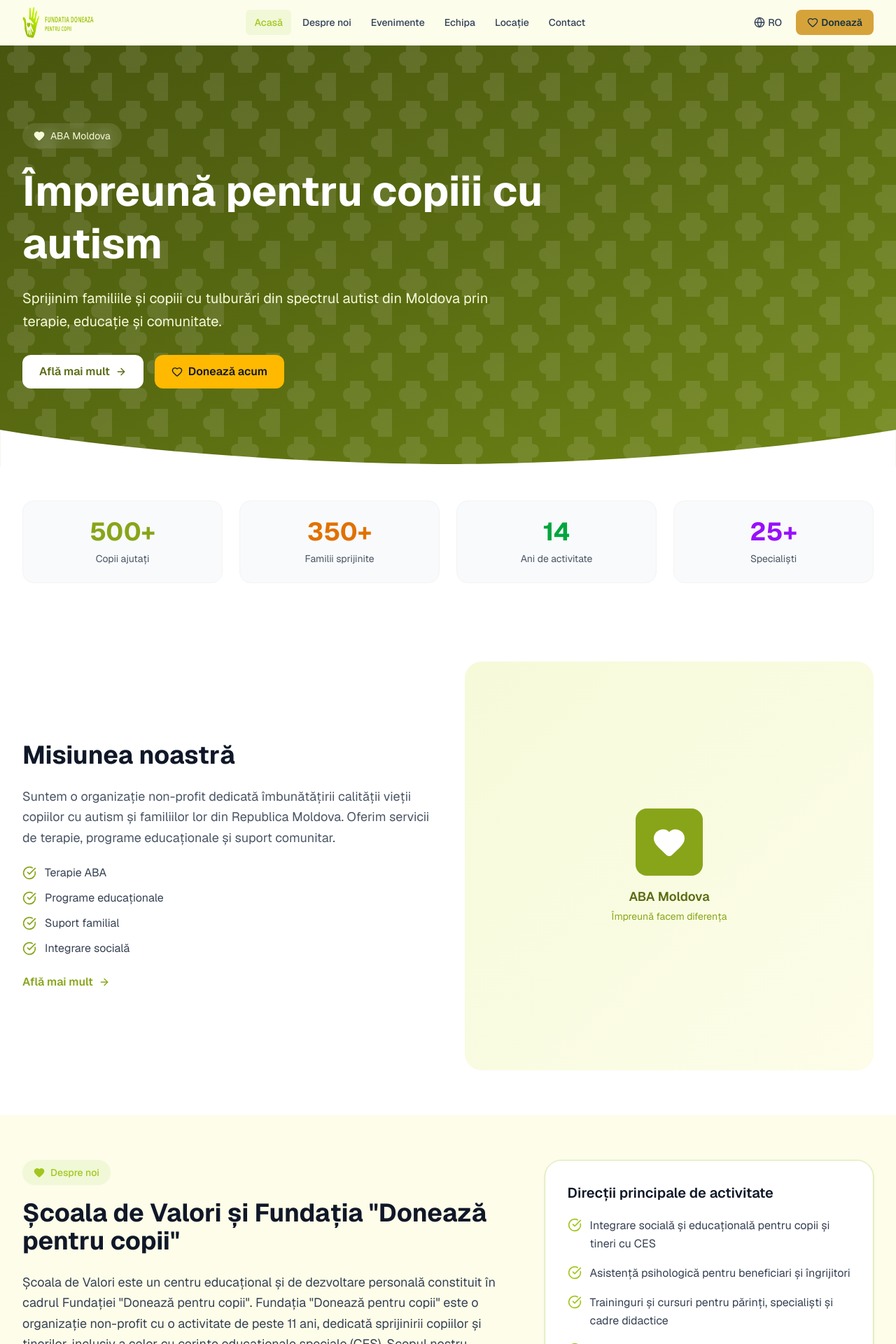
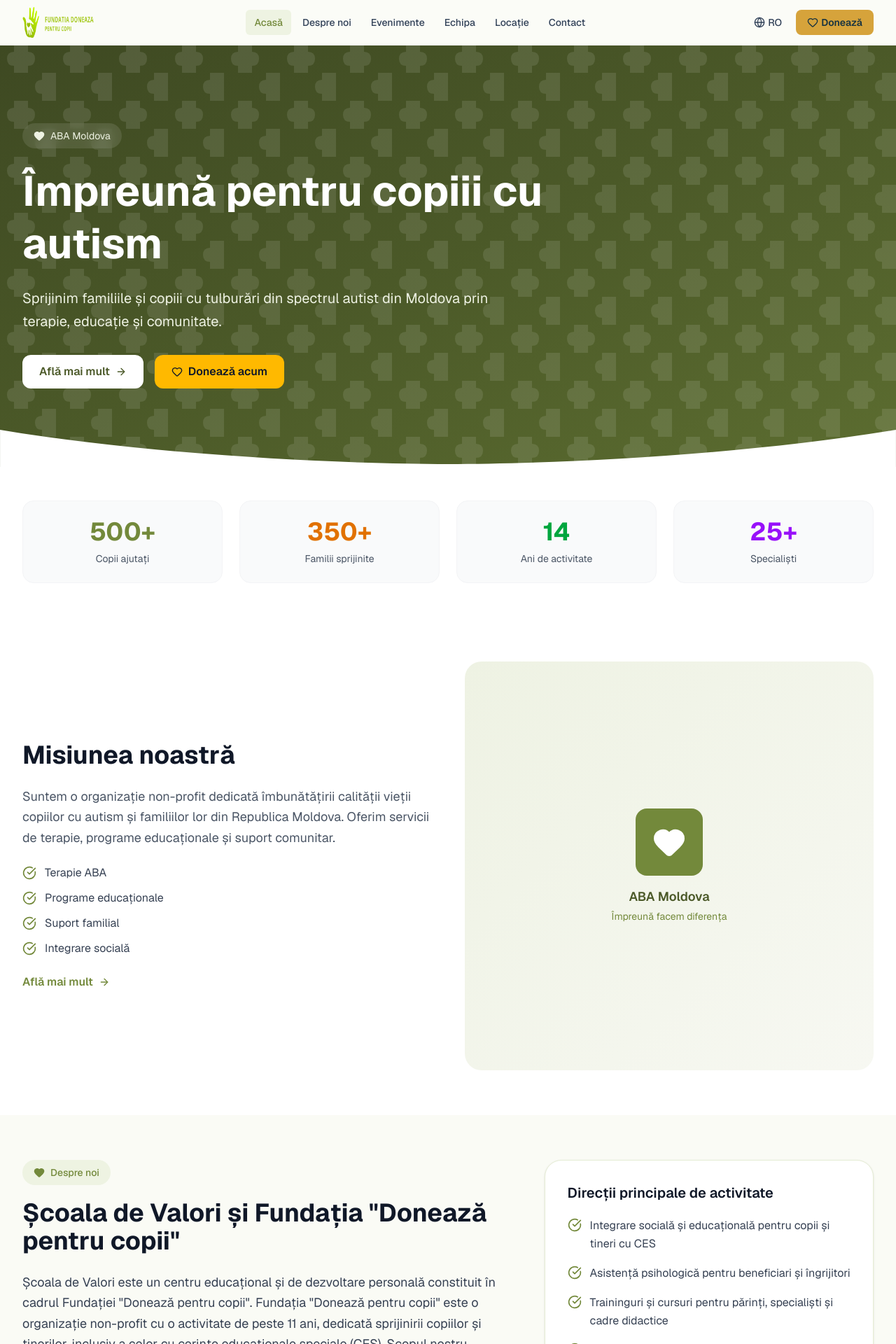
Before and after one commit to Gangureanu/charity, a Next.js app: page /ro in a window 1280 px wide. Shown: the top 1920 px of the page at 70% size. Built offline with nearby package versions, Linux system fonts and the light colour scheme.

Commit message:
Refine site palette to olive green

```diff
--- a/src/app/[locale]/contact/page.tsx
+++ b/src/app/[locale]/contact/page.tsx
@@ -66,21 +66,21 @@ export default function ContactPage() {
               <h2 className="text-2xl font-bold text-gray-900 mb-6">{infoTitle}</h2>
               <div className="space-y-5 text-gray-700">
                 <div className="flex items-start gap-3">
-                  <MapPin className="w-5 h-5 mt-1 shrink-0 text-[#a3c61e]" />
+                  <MapPin className="w-5 h-5 mt-1 shrink-0 text-[#73893b]" />
                   <div>
                     <p className="text-sm font-semibold text-gray-900">{addressLabel}</p>
                     <p className="mt-1 leading-relaxed">{address}</p>
                   </div>
                 </div>
                 <div className="flex items-start gap-3">
-                  <Phone className="w-5 h-5 mt-1 shrink-0 text-[#a3c61e]" />
+                  <Phone className="w-5 h-5 mt-1 shrink-0 text-[#73893b]" />
                   <div className="space-y-1">
                     <p className="text-sm font-semibold text-gray-900">{t("phone")}</p>
                     {phoneNumbers.map((phone) => (
                       <a
                         key={phone}
                         href={toTelHref(phone)}
-                        className="block hover:text-[#a3c61e] transition-colors"
+                        className="block hover:text-[#73893b] transition-colors"
                       >
                         {phone}
                       </a>
@@ -88,17 +88,17 @@ export default function ContactPage() {
                   </div>
                 </div>
                 <div className="flex items-start gap-3">
-                  <Mail className="w-5 h-5 mt-1 shrink-0 text-[#a3c61e]" />
+                  <Mail className="w-5 h-5 mt-1 shrink-0 text-[#73893b]" />
                   <div className="space-y-1">
                     <p className="text-sm font-semibold text-gray-900">{t("email")}</p>
-                    <a href={`mailto:${content?.site.email ?? "fundatiadpc@gmail.com"}`} className="block hover:text-[#a3c61e] transition-colors">
+                    <a href={`mailto:${content?.site.email ?? "fundatiadpc@gmail.com"}`} className="block hover:text-[#73893b] transition-colors">
                       {content?.site.email ?? "fundatiadpc@gmail.com"}
                     </a>
                   </div>
                 </div>
                 {content?.site.facebook && (
                   <div className="flex items-start gap-3">
-                    <div className="w-5 h-5 mt-1 shrink-0 rounded-full bg-[#a3c61e] text-[#314106] text-[11px] font-bold flex items-center justify-center">
+                    <div className="w-5 h-5 mt-1 shrink-0 rounded-full bg-[#73893b] text-white text-[11px] font-bold flex items-center justify-center">
                       f
                     </div>
                     <div className="space-y-1">
@@ -107,7 +107,7 @@ export default function ContactPage() {
                         href={content.site.facebook}
                         target="_blank"
                         rel="noopener noreferrer"
-                        className="block hover:text-[#a3c61e] transition-colors"
+                        className="block hover:text-[#73893b] transition-colors"
                       >
                         TenderHeartMD
                       </a>
--- a/src/app/[locale]/page.tsx
+++ b/src/app/[locale]/page.tsx
@@ -205,11 +205,11 @@ export default function HomePage() {
       </section>
 
       {/* ABOUT */}
-      <section className="py-16 bg-[#fdfde9]">
+      <section className="py-16 bg-[#fafbf5]">
         <div className="max-w-7xl mx-auto px-4 sm:px-6 lg:px-8">
           <div className="grid lg:grid-cols-[1.2fr_0.8fr] gap-10 items-start">
             <div>
-              <div className="inline-flex items-center gap-2 rounded-full bg-[#f1f8d7] px-4 py-2 text-sm font-medium text-[#a3c61e] mb-5">
+              <div className="inline-flex items-center gap-2 rounded-full bg-[#eef3e2] px-4 py-2 text-sm font-medium text-[#73893b] mb-5">
                 <Heart className="w-4 h-4" fill="currentColor" />
                 {aboutTitle}
               </div>
@@ -221,19 +221,19 @@ export default function HomePage() {
                   <p key={paragraph}>{paragraph}</p>
                 ))}
               </div>
-              <div className="mt-6 rounded-2xl border border-[#dce9ad] bg-white px-5 py-4 text-sm text-slate-600">
+              <div className="mt-6 rounded-2xl border border-[#e6edd5] bg-white px-5 py-4 text-sm text-slate-600">
                 {aboutDocsNote}
               </div>
             </div>
 
-            <div className="bg-white rounded-3xl border border-[#dce9ad] shadow-sm p-8">
+            <div className="bg-white rounded-3xl border border-[#e6edd5] shadow-sm p-8">
               <h3 className="text-xl font-semibold text-gray-900 mb-5">
                 {isRo ? "Direcții principale de activitate" : "Основные направления деятельности"}
               </h3>
               <ul className="space-y-4">
                 {aboutHighlights.map((item) => (
                   <li key={item} className="flex items-start gap-3">
-                    <CheckCircle className="w-5 h-5 mt-0.5 shrink-0 text-[#a3c61e]" />
+                    <CheckCircle className="w-5 h-5 mt-0.5 shrink-0 text-[#73893b]" />
                     <span className="text-gray-700 leading-relaxed">{item}</span>
                   </li>
                 ))}
--- a/src/app/globals.css
+++ b/src/app/globals.css
@@ -8,16 +8,16 @@
 @theme inline {
   --color-background: var(--background);
   --color-foreground: var(--foreground);
-  --color-blue-50: #fdfde9;
-  --color-blue-100: #f6fad9;
-  --color-blue-200: #ebf1b3;
-  --color-blue-300: #dce67f;
-  --color-blue-400: #c7d94a;
-  --color-blue-500: #a3c61e;
-  --color-blue-600: #88a519;
-  --color-blue-700: #6f8615;
-  --color-blue-800: #596b11;
-  --color-blue-900: #47550e;
+  --color-blue-50: #f7f8f2;
+  --color-blue-100: #eef2e3;
+  --color-blue-200: #dde6c6;
+  --color-blue-300: #c6d59d;
+  --color-blue-400: #a8bd6c;
+  --color-blue-500: #8ea84a;
+  --color-blue-600: #73893b;
+  --color-blue-700: #5c6d30;
+  --color-blue-800: #4b5928;
+  --color-blue-900: #3e4922;
   --font-sans: var(--font-geist-sans);
   --font-mono: var(--font-geist-mono);
 }
--- a/src/components/Footer.tsx
+++ b/src/components/Footer.tsx
@@ -36,14 +36,14 @@ export default function Footer() {
             <p className="text-[#c8ddd0] text-sm leading-relaxed">{tf("tagline")}</p>
             <div className="flex gap-3 mt-4">
               {content.site.facebook && (
-                <a href={content.site.facebook} target="_blank" rel="noopener noreferrer"
-                   className="w-9 h-9 bg-[#6f8615] rounded-full flex items-center justify-center hover:bg-[#a3c61e] transition-colors">
+                 <a href={content.site.facebook} target="_blank" rel="noopener noreferrer"
+                   className="w-9 h-9 bg-[#5c6d30] rounded-full flex items-center justify-center hover:bg-[#73893b] transition-colors">
                   f
                 </a>
               )}
               {content.site.instagram && (
-                <a href={content.site.instagram} target="_blank" rel="noopener noreferrer"
-                   className="w-9 h-9 bg-[#6f8615] rounded-full flex items-center justify-center hover:bg-[#a3c61e] transition-colors">
+                 <a href={content.site.instagram} target="_blank" rel="noopener noreferrer"
+                   className="w-9 h-9 bg-[#5c6d30] rounded-full flex items-center justify-center hover:bg-[#73893b] transition-colors">
                   ig
                 </a>
               )}
--- a/src/components/Navbar.tsx
+++ b/src/components/Navbar.tsx
@@ -49,8 +49,8 @@ export default function Navbar() {
     <nav
       className={`fixed top-0 left-0 right-0 z-50 transition-all duration-300 ${
         scrolled
-          ? "bg-[#fdfde9]/95 shadow-[0_12px_30px_rgba(163,198,30,0.16)] border-b border-[#dce9ad]"
-          : "bg-[#fdfde9]/90 backdrop-blur-sm border-b border-transparent"
+          ? "bg-white/95 shadow-[0_12px_30px_rgba(92,109,48,0.1)] border-b border-[#e6edd5]"
+          : "bg-[#fbfcf7]/90 backdrop-blur-sm border-b border-transparent"
       }`}
     >
       <div className="max-w-7xl mx-auto px-4 sm:px-6 lg:px-8">
@@ -75,8 +75,8 @@ export default function Navbar() {
                 href={link.href}
                 className={`px-3 py-2 rounded-md text-sm font-medium transition-colors ${
                   pathname === link.href
-                    ? "text-[#a3c61e] bg-[#f1f8d7]"
-                    : "text-slate-700 hover:text-[#a3c61e] hover:bg-[#f7fbeb]"
+                    ? "text-[#73893b] bg-[#eef3e2]"
+                    : "text-slate-700 hover:text-[#73893b] hover:bg-[#f6f8ef]"
                 }`}
               >
                 {link.label}
@@ -90,16 +90,16 @@ export default function Navbar() {
             <div className="relative" ref={langRef}>
               <button
                 onClick={() => setLangOpen(!langOpen)}
-                className="flex items-center gap-1 px-3 py-2 rounded-md text-sm font-medium text-slate-700 hover:text-[#a3c61e] hover:bg-[#f7fbeb] transition-colors"
+                className="flex items-center gap-1 px-3 py-2 rounded-md text-sm font-medium text-slate-700 hover:text-[#73893b] hover:bg-[#f6f8ef] transition-colors"
               >
                 <Globe className="w-4 h-4" />
                 <span className="uppercase">{locale}</span>
               </button>
               {langOpen && (
-                <div className="absolute right-0 mt-1 w-28 bg-white rounded-lg shadow-lg border border-[#dce9ad] overflow-hidden z-50">
+                <div className="absolute right-0 mt-1 w-28 bg-white rounded-lg shadow-lg border border-[#e6edd5] overflow-hidden z-50">
                   <Link
                     href={switchPath}
-                    className="flex items-center gap-2 px-4 py-2 text-sm text-slate-700 hover:bg-[#f7fbeb] hover:text-[#a3c61e]"
+                    className="flex items-center gap-2 px-4 py-2 text-sm text-slate-700 hover:bg-[#f6f8ef] hover:text-[#73893b]"
                     onClick={() => setLangOpen(false)}
                   >
                     <span className="font-medium uppercase">{otherLocale}</span>
@@ -121,7 +121,7 @@ export default function Navbar() {
             {/* Mobile menu button */}
             <button
               onClick={() => setMobileOpen(!mobileOpen)}
-              className="lg:hidden p-2 rounded-md text-slate-700 hover:text-[#a3c61e] hover:bg-[#f7fbeb] transition-colors"
+              className="lg:hidden p-2 rounded-md text-slate-700 hover:text-[#73893b] hover:bg-[#f6f8ef] transition-colors"
             >
               {mobileOpen ? <X className="w-5 h-5" /> : <Menu className="w-5 h-5" />}
             </button>
@@ -131,7 +131,7 @@ export default function Navbar() {
 
       {/* Mobile menu */}
       {mobileOpen && (
-        <div className="lg:hidden bg-white border-t border-[#dce9ad] shadow-lg">
+        <div className="lg:hidden bg-white border-t border-[#e6edd5] shadow-lg">
           <div className="px-4 py-2 space-y-1">
             {navLinks.map((link) => (
               <Link
@@ -140,8 +140,8 @@ export default function Navbar() {
                 onClick={() => setMobileOpen(false)}
                 className={`block px-3 py-2 rounded-md text-sm font-medium transition-colors ${
                   pathname === link.href
-                    ? "text-[#a3c61e] bg-[#f1f8d7]"
-                    : "text-slate-700 hover:text-[#a3c61e] hover:bg-[#f7fbeb]"
+                    ? "text-[#73893b] bg-[#eef3e2]"
+                    : "text-slate-700 hover:text-[#73893b] hover:bg-[#f6f8ef]"
                 }`}
               >
                 {link.label}
```
